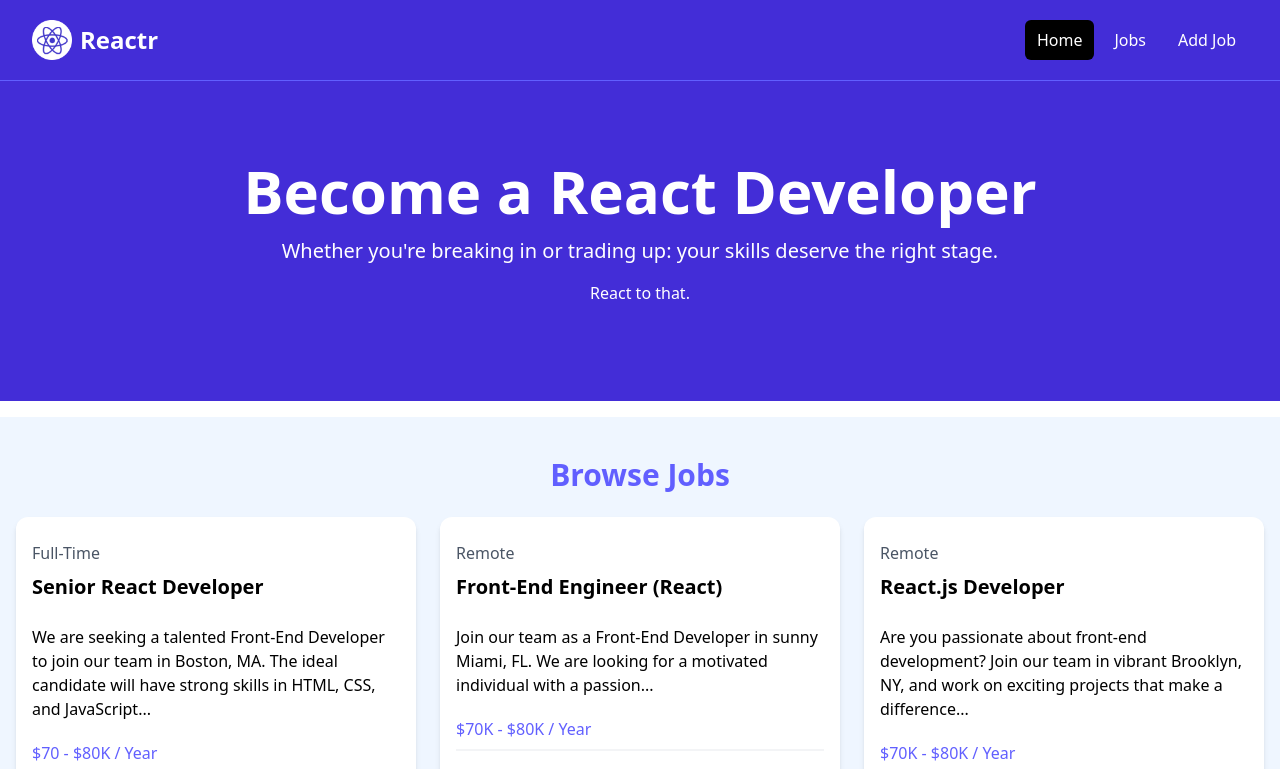
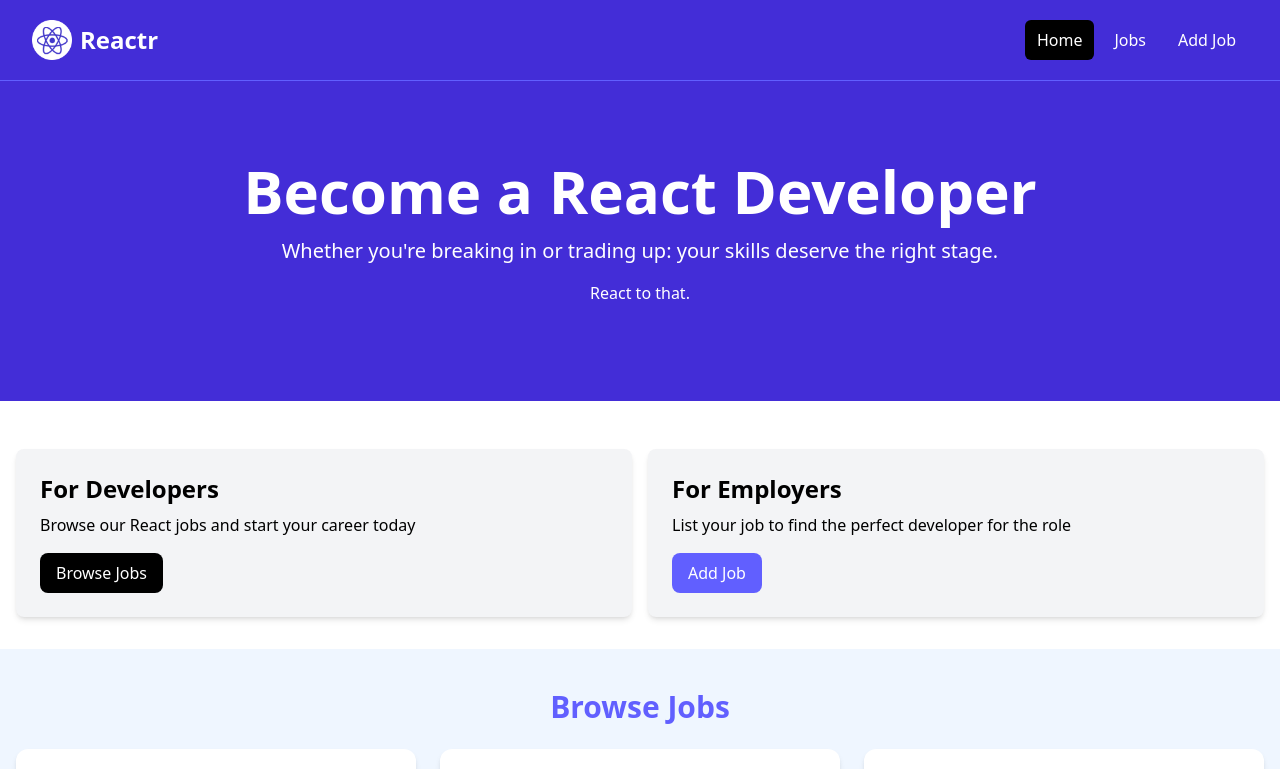
Before and after one commit to ahamed-nisha/reactr, a React (Vite) app: page / in a window 1280 px wide. Shown: the top 769 px of the page. Built offline with nearby package versions, Linux system fonts and the light colour scheme.

Commit message:
feat: Card component added

```diff
--- a/src/App.jsx
+++ b/src/App.jsx
@@ -11,6 +11,7 @@ const App = () => {
         subtitle="Whether you're breaking in or trading up: your skills deserve the right stage."
         caption="React to that."
       />
+      <Cards />
 
       {/* Browse Jobs */}
       <section className="bg-blue-50 px-4 py-10">
@@ -27,20 +28,16 @@ const App = () => {
                   <h3 className="text-xl font-bold">Senior React Developer</h3>
                 </div>
 
-                <div className="mb-5">
-                  We are seeking a talented Front-End Developer to join our team
-                  in Boston, MA. The ideal candidate will have strong skills in
-                  HTML, CSS, and JavaScript...
-                </div>
+                <div className="mb-5">Weeee</div>
 
-                <h3 className="text-indigo-500 mb-2">$70 - $80K / Year</h3>
+                <h3 className="text-indigo-500 mb-2">$100 - $120K / Year</h3>
 
                 <div className="border border-gray-100 mb-5"></div>
 
                 <div className="flex flex-col lg:flex-row justify-between mb-4">
                   <div className="text-orange-700 mb-3">
                     <i className="fa-solid fa-location-dot text-lg"></i>
-                    Boston, MA
+                    Seattle, WA
                   </div>
                   <a
                     href="job.html"
@@ -61,19 +58,16 @@ const App = () => {
                   </h3>
                 </div>
 
-                <div className="mb-5">
-                  Join our team as a Front-End Developer in sunny Miami, FL. We
-                  are looking for a motivated individual with a passion...
-                </div>
+                <div className="mb-5">etc...</div>
 
-                <h3 className="text-indigo-500 mb-2">$70K - $80K / Year</h3>
+                <h3 className="text-indigo-500 mb-2">$120 - $130K / Year</h3>
 
                 <div className="border border-gray-100 mb-5"></div>
 
                 <div className="flex flex-col lg:flex-row justify-between mb-4">
                   <div className="text-orange-700 mb-3">
                     <i className="fa-solid fa-location-dot text-lg"></i>
-                    Miami, FL
+                    San Francisco, CA
                   </div>
                   <a
                     href="job.html"
@@ -92,20 +86,16 @@ const App = () => {
                   <h3 className="text-xl font-bold">React.js Developer</h3>
                 </div>
 
-                <div className="mb-5">
-                  Are you passionate about front-end development? Join our team
-                  in vibrant Brooklyn, NY, and work on exciting projects that
-                  make a difference...
-                </div>
+                <div className="mb-5">blah blah...</div>
 
-                <h3 className="text-indigo-500 mb-2">$70K - $80K / Year</h3>
+                <h3 className="text-indigo-500 mb-2">$2 Million / Year</h3>
 
                 <div className="border border-gray-100 mb-5"></div>
 
                 <div className="flex flex-col lg:flex-row justify-between mb-4">
                   <div className="text-orange-700 mb-3">
                     <i className="fa-solid fa-location-dot text-lg"></i>
-                    Brooklyn, NY
+                    New York, NY
                   </div>
                   <a
                     href="job.html"
--- /dev/null
+++ b/src/components/Card.jsx
@@ -0,0 +1,4 @@
+const Card = ({ children, bg = "bg-gray-100" }) => {
+  return <div className={` ${bg} p-6 rounded-lg shadow-md`}> {children}</div>;
+};
+export default Card;
--- a/src/components/Cards.jsx
+++ b/src/components/Cards.jsx
@@ -1,10 +1,12 @@
+import Card from "./Card";
+
 const Cards = () => {
   return (
     <div>
       <section className="py-4">
         <div className="container-xl lg:container m-auto">
           <div className="grid grid-cols-1 md:grid-cols-2 gap-4 p-4 rounded-lg">
-            <div className="bg-gray-100 p-6 rounded-lg shadow-md">
+            <Card>
               <h2 className="text-2xl font-bold">For Developers</h2>
               <p className="mt-2 mb-4">
                 Browse our React jobs and start your career today
@@ -15,8 +17,8 @@ const Cards = () => {
               >
                 Browse Jobs
               </a>
-            </div>
-            <div className="bg-indigo-100 p-6 rounded-lg shadow-md">
+            </Card>
+            <Card>
               <h2 className="text-2xl font-bold">For Employers</h2>
               <p className="mt-2 mb-4">
                 List your job to find the perfect developer for the role
@@ -27,7 +29,7 @@ const Cards = () => {
               >
                 Add Job
               </a>
-            </div>
+            </Card>
           </div>
         </div>
       </section>
```
